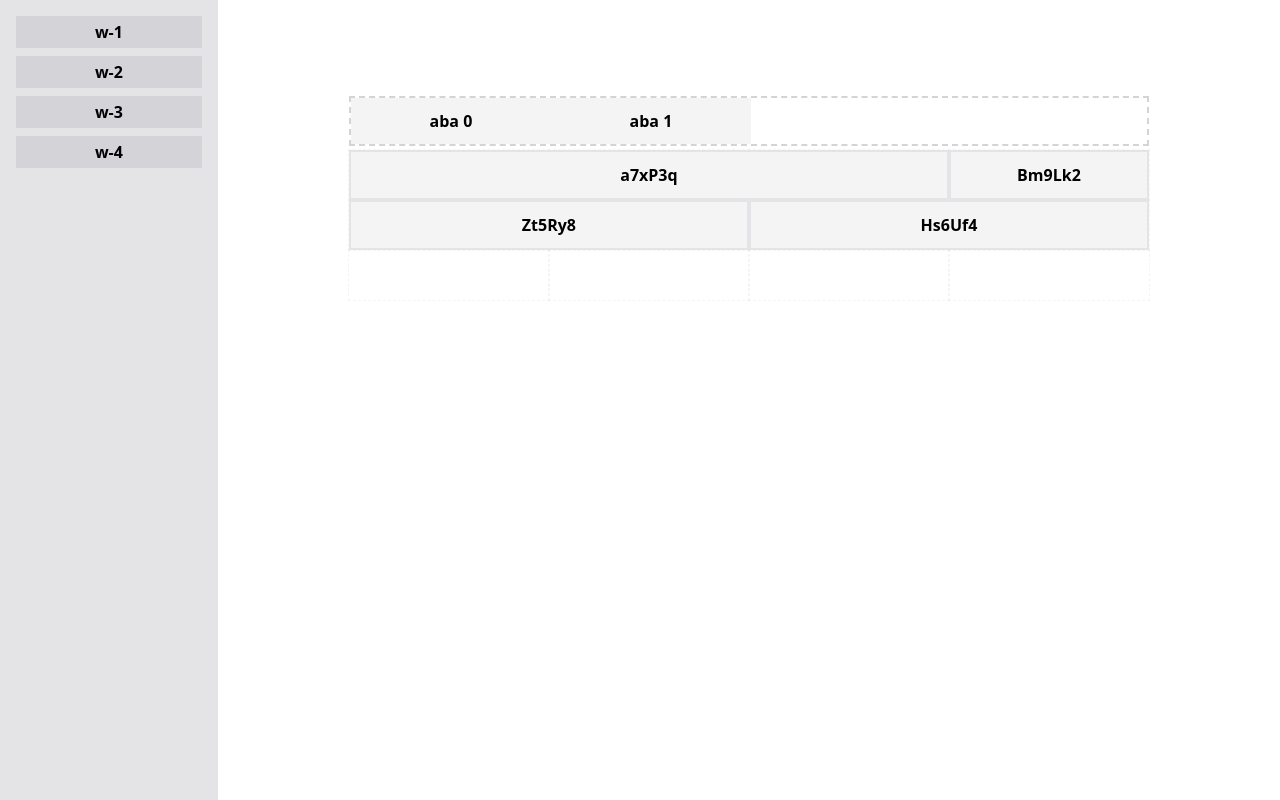
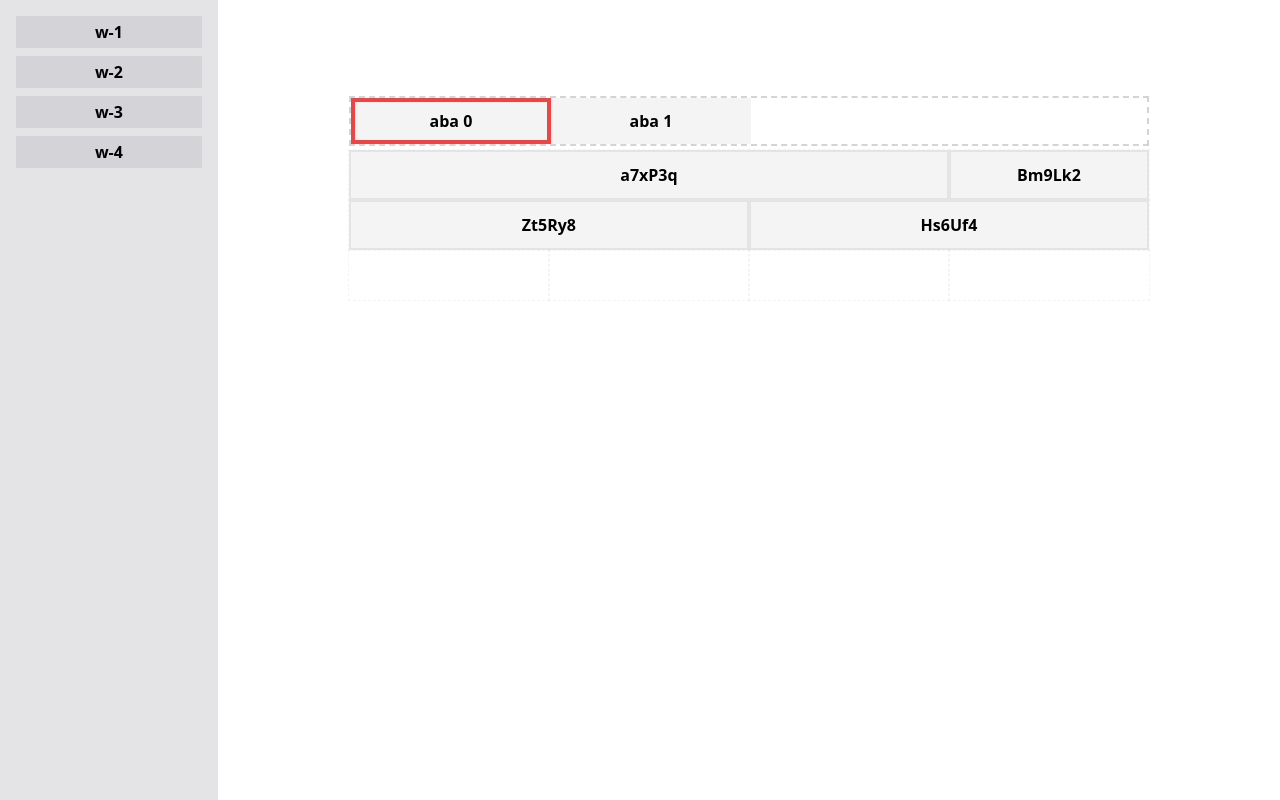
Before and after one commit to joaodematte/grid, a React (Vite) app: page / in a window 1280 px wide. Built offline with nearby package versions, Linux system fonts and the light colour scheme.

Commit message:
current tab feedback

```diff
--- a/src/grid/grid.tsx
+++ b/src/grid/grid.tsx
@@ -24,7 +24,6 @@ export const Grid = () => {
 
   const gridRef = useRef<HTMLDivElement>(null);
   const isLastMoveFromSidebar = useRef<boolean>(false);
-  const tempItemRef = useRef<LayoutItem>(null);
 
   const rows = getRows(layout);
 
@@ -73,14 +72,13 @@ export const Grid = () => {
     setActiveItem(null);
 
     isLastMoveFromSidebar.current = false;
-    tempItemRef.current = null;
   };
 
   const handleShouldCreateItem = (event: DragMoveEvent) => {
     const { shouldCreate, x, y } = createItemPosition(event);
     const width = event.active.data.current?.w;
 
-    if (!tempItemRef.current) {
+    if (!activeItem) {
       const tempItem: LayoutItem = {
         ...generateLayoutItem(generateId(), width),
         x,
@@ -88,16 +86,12 @@ export const Grid = () => {
       };
 
       setActiveItem(tempItem);
-      tempItemRef.current = tempItem;
+    } else if (shouldCreate) {
+      updateLayout(activeTab, [...layout, activeItem]);
+      isLastMoveFromSidebar.current = true;
     }
 
     setLastCollisionId(null);
-
-    if (shouldCreate) {
-      updateLayout(activeTab, [...layout, tempItemRef.current]);
-
-      isLastMoveFromSidebar.current = true;
-    }
   };
 
   const handleMoveBetweenTabs = (event: DragMoveEvent) => {
--- a/src/tabs/tab-button.tsx
+++ b/src/tabs/tab-button.tsx
@@ -1,13 +1,15 @@
 import { useDroppable } from '@dnd-kit/core';
+import clsx from 'clsx';
 
 import { useTabsContext } from './hooks';
 
 interface TabButtonProps {
   index: number;
+  active: boolean;
   children: React.ReactNode | React.ReactNode[];
 }
 
-export function TabButton({ index, children }: TabButtonProps) {
+export function TabButton({ index, active, children }: TabButtonProps) {
   const { setActiveTab } = useTabsContext();
 
   const { setNodeRef } = useDroppable({
@@ -17,11 +19,13 @@ export function TabButton({ index, children }: TabButtonProps) {
     }
   });
 
+  const classes = clsx({ 'border-4 border-red-500': active });
+
   return (
     <button
       ref={setNodeRef}
       key={index}
-      className="grid h-full w-[200px] place-items-center bg-zinc-100 hover:bg-zinc-200"
+      className={`grid h-full w-[200px] place-items-center bg-zinc-100 hover:bg-zinc-200 ${classes}`}
       onClick={() => setActiveTab(index)}
     >
       {children}
--- a/src/tabs/tabs.tsx
+++ b/src/tabs/tabs.tsx
@@ -1,13 +1,15 @@
 import { useGridContext } from '../grid';
+import { useTabsContext } from './hooks';
 import { TabButton } from './tab-button';
 
 export function Tabs() {
   const { data } = useGridContext();
+  const { activeTab } = useTabsContext();
 
   return (
     <div className="flex h-[50px] w-[800px] border-2 border-dashed border-zinc-300 font-bold">
       {Object.keys(data).map((tabIndex) => (
-        <TabButton key={tabIndex} index={Number(tabIndex)}>
+        <TabButton key={tabIndex} index={Number(tabIndex)} active={Number(tabIndex) === activeTab}>
           aba {tabIndex}
         </TabButton>
       ))}
```
